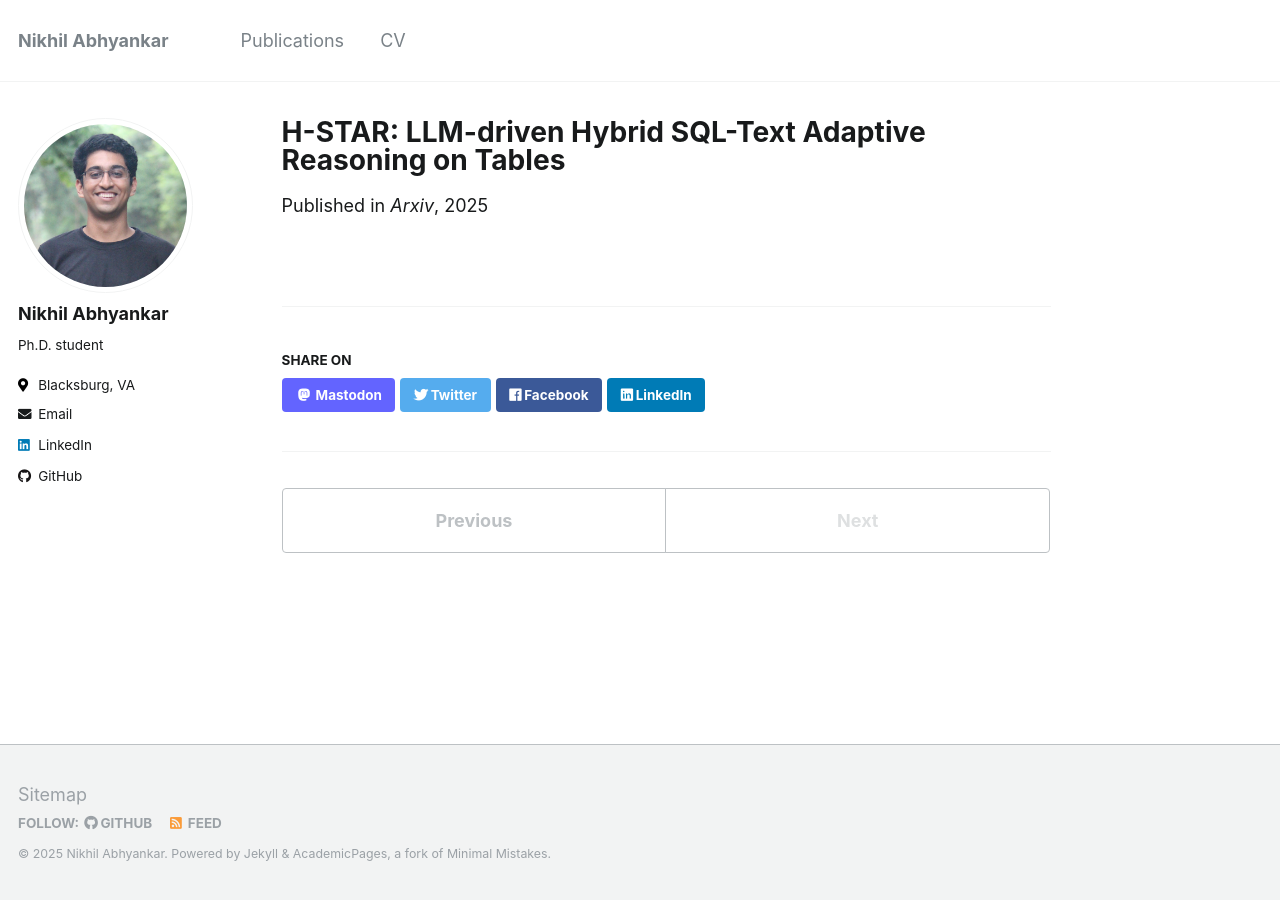
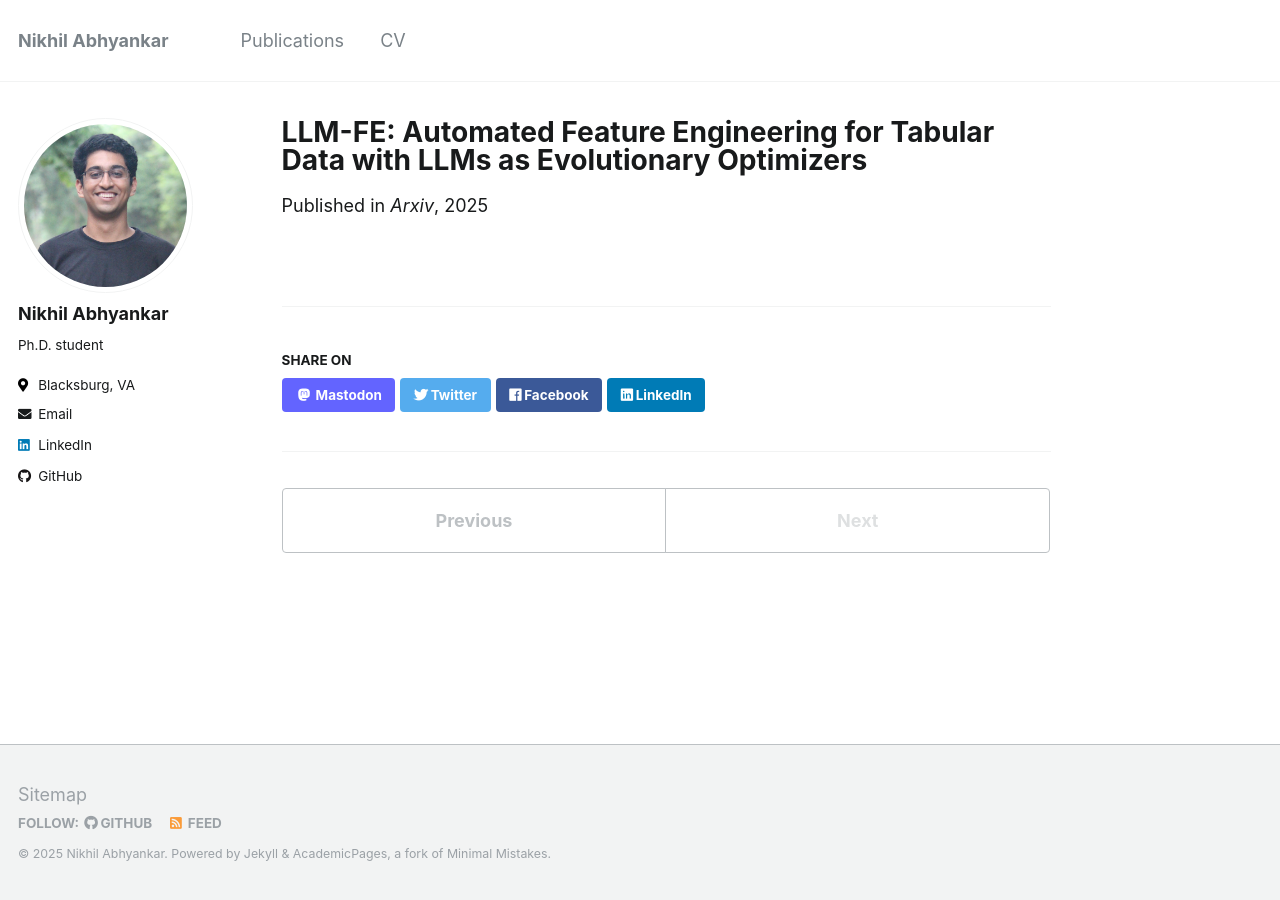
Before and after one commit to nikhilsab/nikhilsab.github.io, a Jekyll site: the page built from _publications/2025-llmfe.md, in a window 1280 px wide. Built offline with Jekyll 4.4.1, drawn with Linux system fonts in a browser that asks for light colours.

Commit message:
llmfe added

```diff
--- a/_publications/2025-llmfe.md
+++ b/_publications/2025-llmfe.md
@@ -1,5 +1,5 @@
 ---
-title: "H-STAR: LLM-driven Hybrid SQL-Text Adaptive Reasoning on Tables"
+title: "LLM-FE: Automated Feature Engineering for Tabular Data with LLMs as Evolutionary Optimizers"
 collection: publications
 date: 2025-03-18
 authors: Nikhil Abhyankar, Parshin Shojaee, Chandan K. Reddy
```
